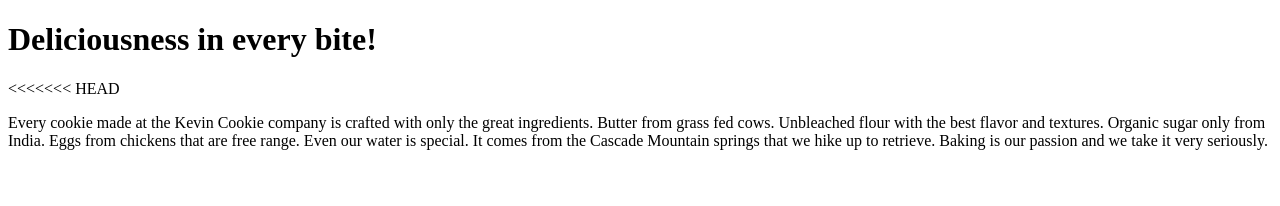
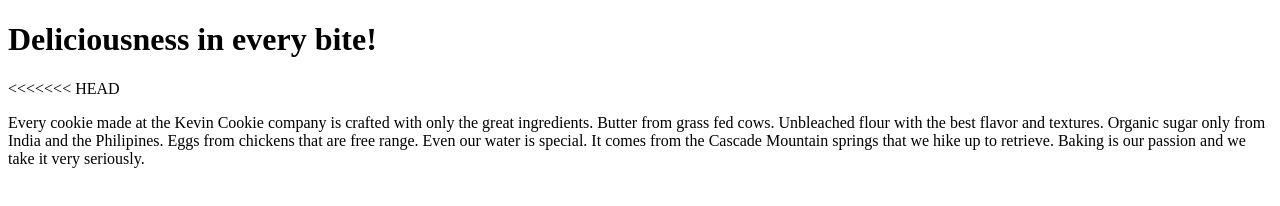
Before and after one commit to kobrarahmani/KevinCookieCompany.com, a plain HTML site: page index.htm in a window 1280 px wide. Drawn offline with Linux system fonts and the light colour scheme.

Commit message:
Update index.htm

```diff
--- a/index.htm
+++ b/index.htm
@@ -4,7 +4,7 @@
 
 <h1>Deliciousness in every bite!</h1>
 <<<<<<< HEAD
-<p>Every cookie made at the Kevin Cookie company is crafted with only the great ingredients. Butter from grass fed cows. Unbleached flour with the best flavor and textures. Organic sugar only from India. Eggs from chickens that are free range. Even our water is special. It comes from the Cascade Mountain springs that we hike up to retrieve. Baking is our passion and we take it very seriously.</p>
+<p>Every cookie made at the Kevin Cookie company is crafted with only the great ingredients. Butter from grass fed cows. Unbleached flour with the best flavor and textures. Organic sugar only from India and the Philipines. Eggs from chickens that are free range. Even our water is special. It comes from the Cascade Mountain springs that we hike up to retrieve. Baking is our passion and we take it very seriously.</p>
 
 </body>
 </html>
```
